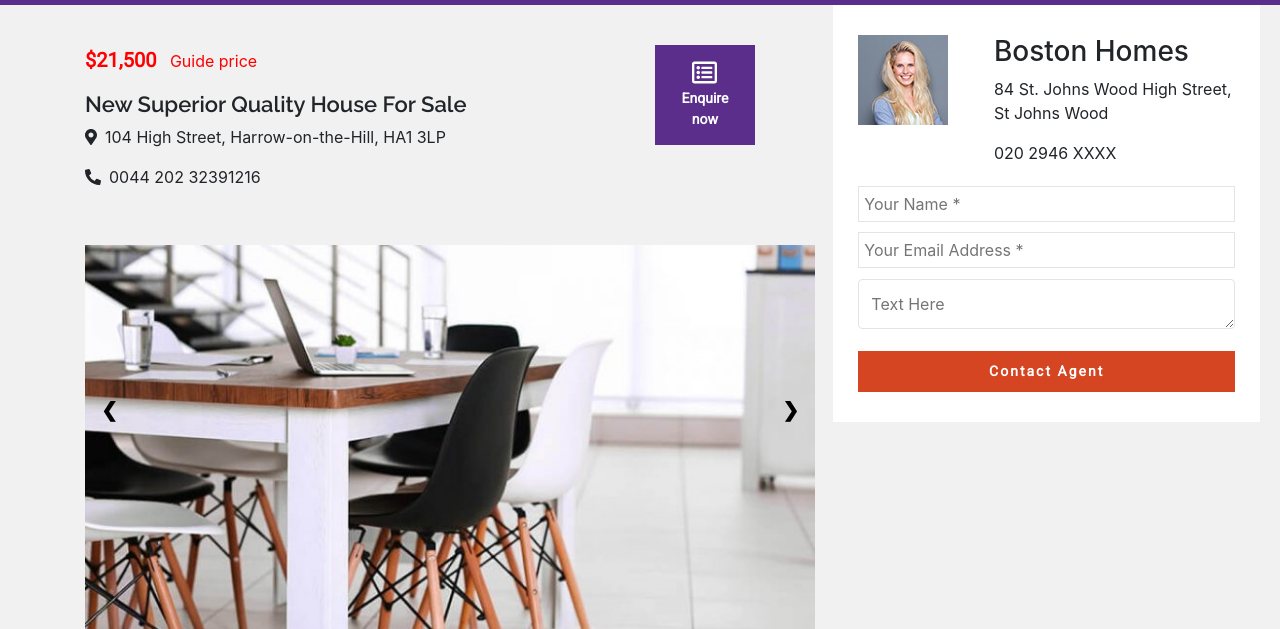
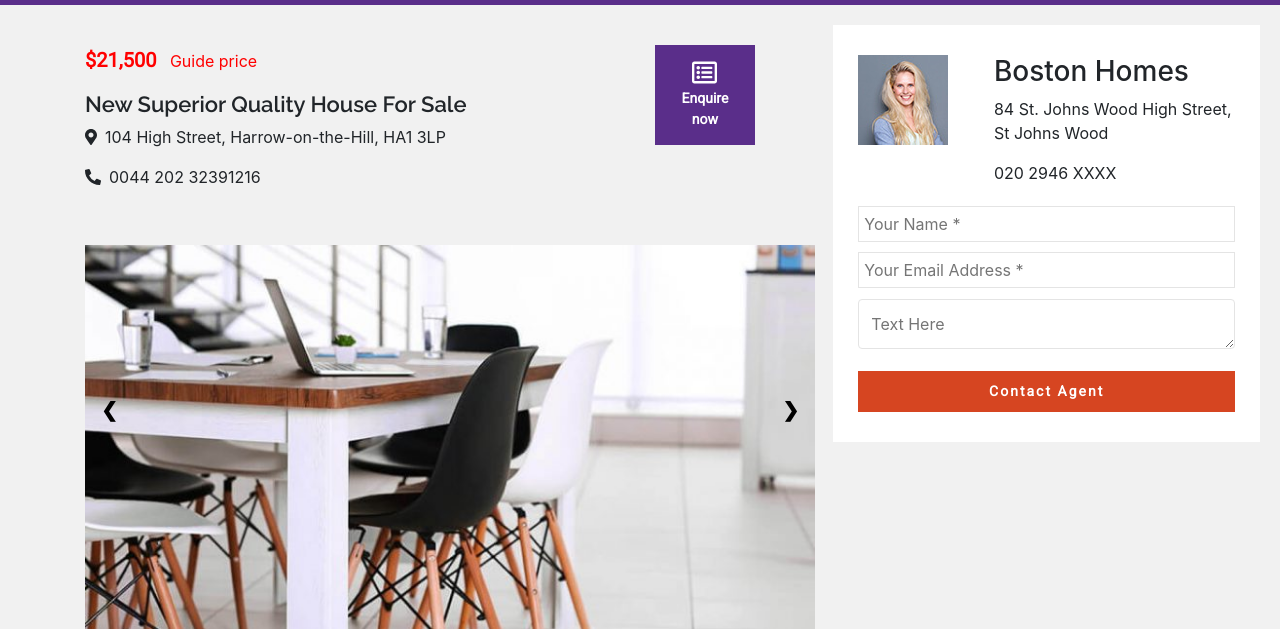
Before and after one commit to Dhrumil0310/Homevillas, a plain HTML site: page propertydetails.html in a window 1280 px wide. Shown: the part 128-757 px from the top of the page. Drawn offline with nearby package versions, Linux system fonts and the light colour scheme; no server answers.

Commit message:
more form thing

```diff
--- a/css/style.css
+++ b/css/style.css
@@ -1023,7 +1023,7 @@ ul {
 }
 
 .mycont .captchacont {
-	margin: auto;
+	margin: 20px 0;
 	background-color: #fff;
 	padding: 30px 10px;
 	background-color: #fff;
--- a/js/property.js
+++ b/js/property.js
@@ -35,6 +35,11 @@ x.addListener(thisFunction);
 function thisFunction(x) {
   if (x.matches) {
     window.addEventListener("scroll", () => {
+      if(window.pageYOffset > 0) {
+        form.style.margin = "-50px 0";
+      } else {
+        form.style.margin = "20px 0";
+      }
       let height = document.body.children[3].clientHeight + document.body.children[4].clientHeight + document.body.children[5].clientHeight;
       // if(document.body.clientHeight < window.outerHeight*3) {
       //   height = document.body.clientHeight - window.outerHeight*1.1;
```
